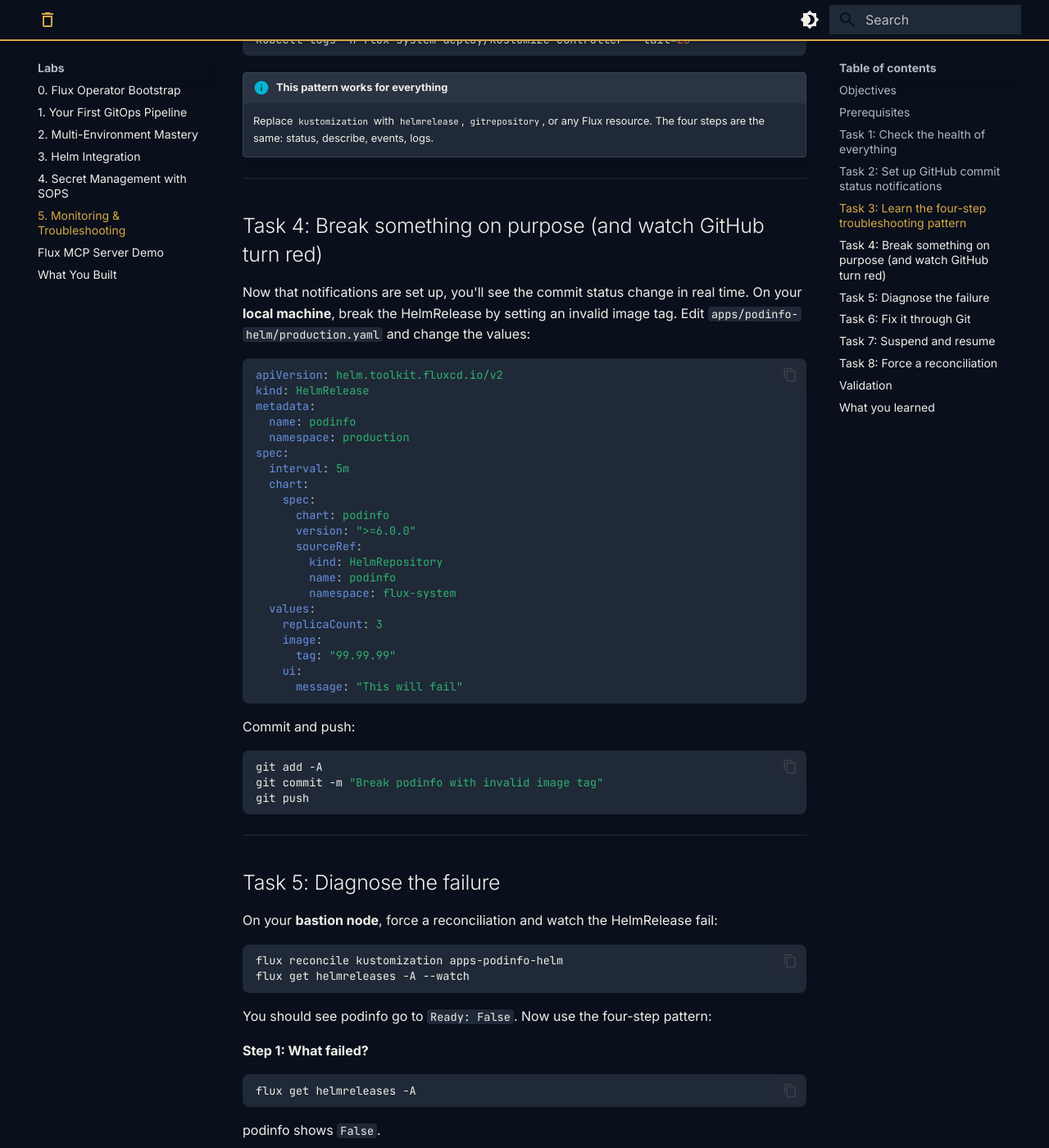
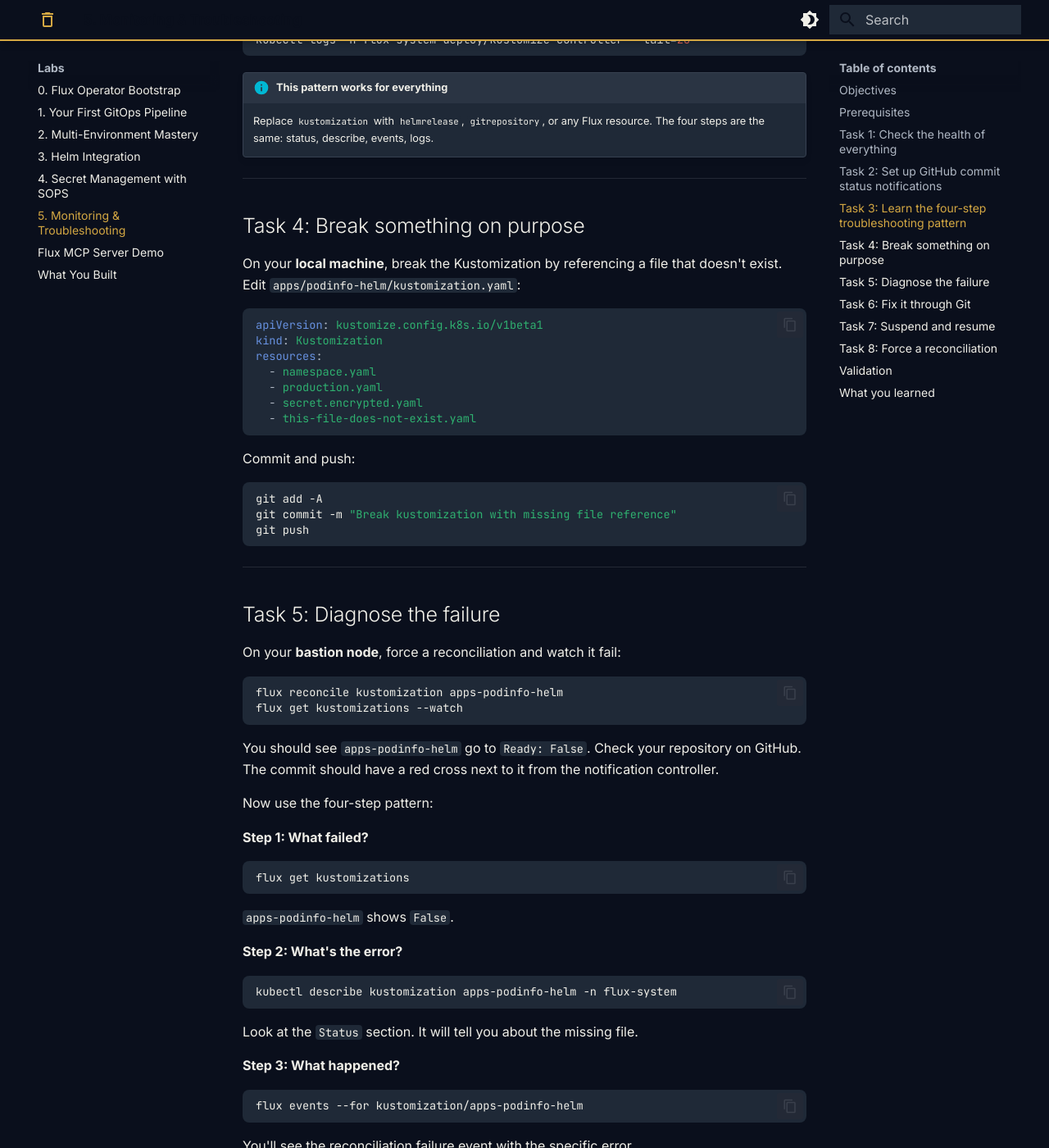
Before and after one commit to stevenwadeconsulting/gitops-fundamentals-lab, an MkDocs documentation site: the page built from docs/labs/5-monitoring-troubleshooting.md, in a window 1280 px wide and 1400 px high, scrolled down 3349 px. Shown: the whole window at 82% size. Built offline with MkDocs 1.6.1 and Material for MkDocs 9.7.7, drawn with Linux system fonts in a browser that asks for light colours; some of the changed text lies outside the part shown.

Commit message:
Fix Lab 5: break Kustomization (not HelmRelease) for commit status
HelmRelease failures don't carry commit hashes so they can't update
GitHub commit status. Kustomization failures do. Changed the break to
a missing file reference in kustomization.yaml which fails at the
Kustomize level and produces a red cross on the commit.

Co-Authored-By: Claude Opus 4.6 (1M context) <noreply@anthropic.com>

````diff
--- a/docs/labs/5-monitoring-troubleshooting.md
+++ b/docs/labs/5-monitoring-troubleshooting.md
@@ -153,39 +153,25 @@ kubectl logs -n flux-system deploy/kustomize-controller --tail=20
 
 ---
 
-## Task 4: Break something on purpose (and watch GitHub turn red)
+## Task 4: Break something on purpose
 
-Now that notifications are set up, you'll see the commit status change in real time. On your **local machine**, break the HelmRelease by setting an invalid image tag. Edit `apps/podinfo-helm/production.yaml` and change the values:
+On your **local machine**, break the Kustomization by referencing a file that doesn't exist. Edit `apps/podinfo-helm/kustomization.yaml`:
 
 ```yaml
-apiVersion: helm.toolkit.fluxcd.io/v2
-kind: HelmRelease
-metadata:
-  name: podinfo
-  namespace: production
-spec:
-  interval: 5m
-  chart:
-    spec:
-      chart: podinfo
-      version: ">=6.0.0"
-      sourceRef:
-        kind: HelmRepository
-        name: podinfo
-        namespace: flux-system
-  values:
-    replicaCount: 3
-    image:
-      tag: "99.99.99"
-    ui:
-      message: "This will fail"
+apiVersion: kustomize.config.k8s.io/v1beta1
+kind: Kustomization
+resources:
+  - namespace.yaml
+  - production.yaml
+  - secret.encrypted.yaml
+  - this-file-does-not-exist.yaml
 ```
 
 Commit and push:
 
 ```bash
 git add -A
-git commit -m "Break podinfo with invalid image tag"
+git commit -m "Break kustomization with missing file reference"
 git push
 ```
 
@@ -193,51 +179,51 @@ git push
 
 ## Task 5: Diagnose the failure
 
-On your **bastion node**, force a reconciliation and watch the HelmRelease fail:
+On your **bastion node**, force a reconciliation and watch it fail:
 
 ```bash
 flux reconcile kustomization apps-podinfo-helm
-flux get helmreleases -A --watch
+flux get kustomizations --watch
 ```
 
-You should see podinfo go to `Ready: False`. Now use the four-step pattern:
+You should see `apps-podinfo-helm` go to `Ready: False`. Check your repository on GitHub. The commit should have a red cross next to it from the notification controller.
+
+Now use the four-step pattern:
 
 **Step 1: What failed?**
 
 ```bash
-flux get helmreleases -A
+flux get kustomizations
 ```
 
-podinfo shows `False`.
+`apps-podinfo-helm` shows `False`.
 
 **Step 2: What's the error?**
 
 ```bash
-kubectl describe helmrelease podinfo -n production
+kubectl describe kustomization apps-podinfo-helm -n flux-system
 ```
 
-Look at the `Status` section. It will tell you about the failed Helm upgrade.
+Look at the `Status` section. It will tell you about the missing file.
 
 **Step 3: What happened?**
 
 ```bash
-flux events --for helmrelease/podinfo -n production
+flux events --for kustomization/apps-podinfo-helm
 ```
 
-You'll see the upgrade failure event with the specific error.
+You'll see the reconciliation failure event with the specific error.
 
 **Step 4: Why?**
 
 ```bash
-kubectl logs -n flux-system deploy/helm-controller --tail=20
+kubectl logs -n flux-system deploy/kustomize-controller --tail=20
 ```
 
-The Helm controller logs show the full error: image `99.99.99` doesn't exist.
+The controller logs show the full error: `this-file-does-not-exist.yaml` not found.
 
 !!! success "The pattern works"
     Four commands. Every time. Status, describe, events, logs. This is how you debug a Flux-managed cluster. No guessing. No "have you tried restarting it?"
-
-Check your repository on GitHub. The broken commit should have a red cross next to it.
 
 ---
 
@@ -254,10 +240,10 @@ On your **bastion node**, force reconciliation and watch the fix:
 
 ```bash
 flux reconcile kustomization apps-podinfo-helm
-flux get helmreleases -A --watch
+flux get kustomizations --watch
 ```
 
-podinfo should go back to `Ready: True`. You fixed a broken deployment without touching kubectl or running `helm rollback`. The fix is in the Git history. The rollback is auditable.
+`apps-podinfo-helm` should go back to `Ready: True`. You fixed a broken deployment without touching kubectl. The fix is in the Git history. The rollback is auditable.
 
 Check your repository on GitHub. The broken commit should have a red cross. The revert commit should have a green tick. Your team can see exactly which commits deployed successfully without leaving GitHub.
 
````
